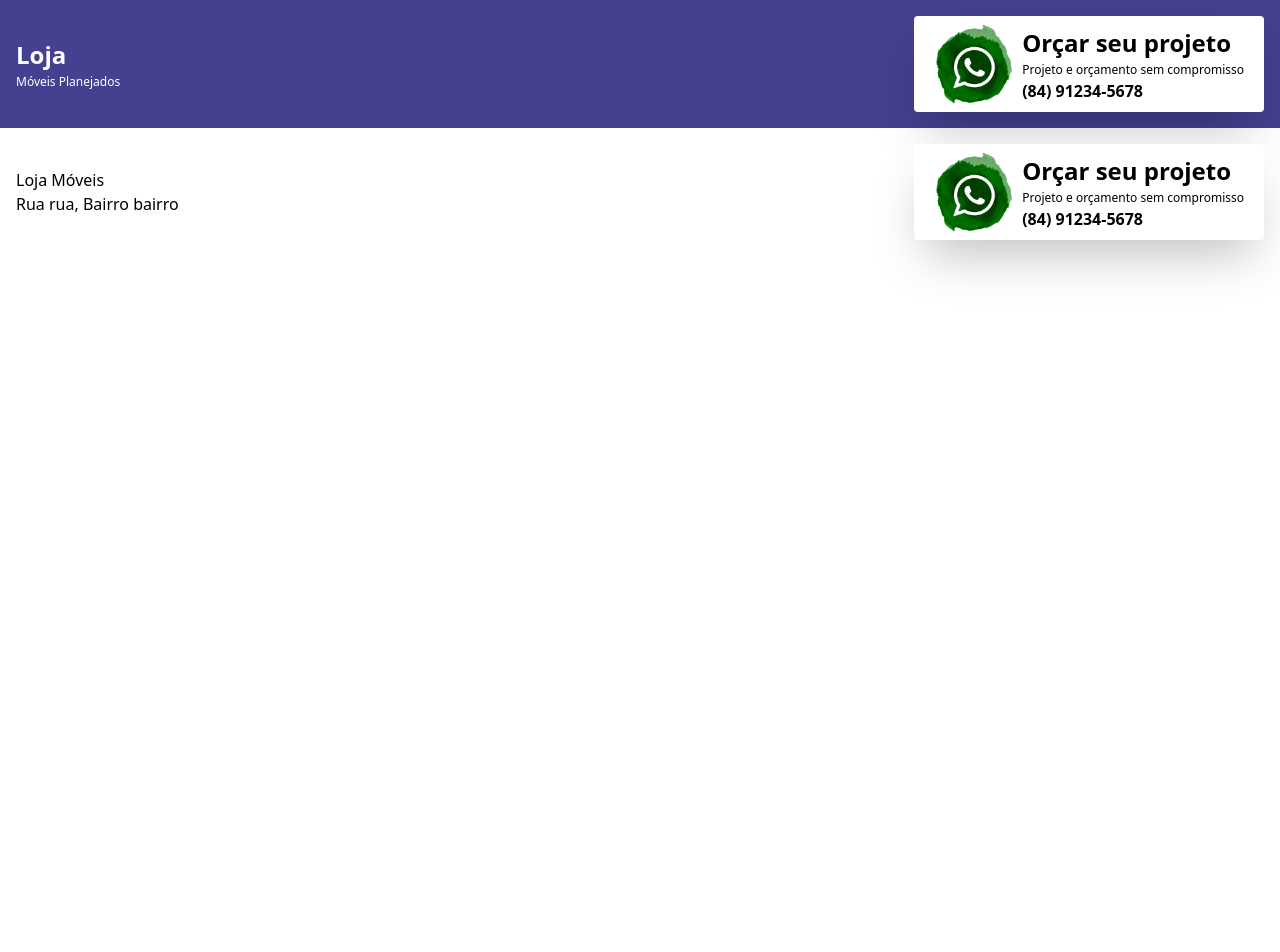
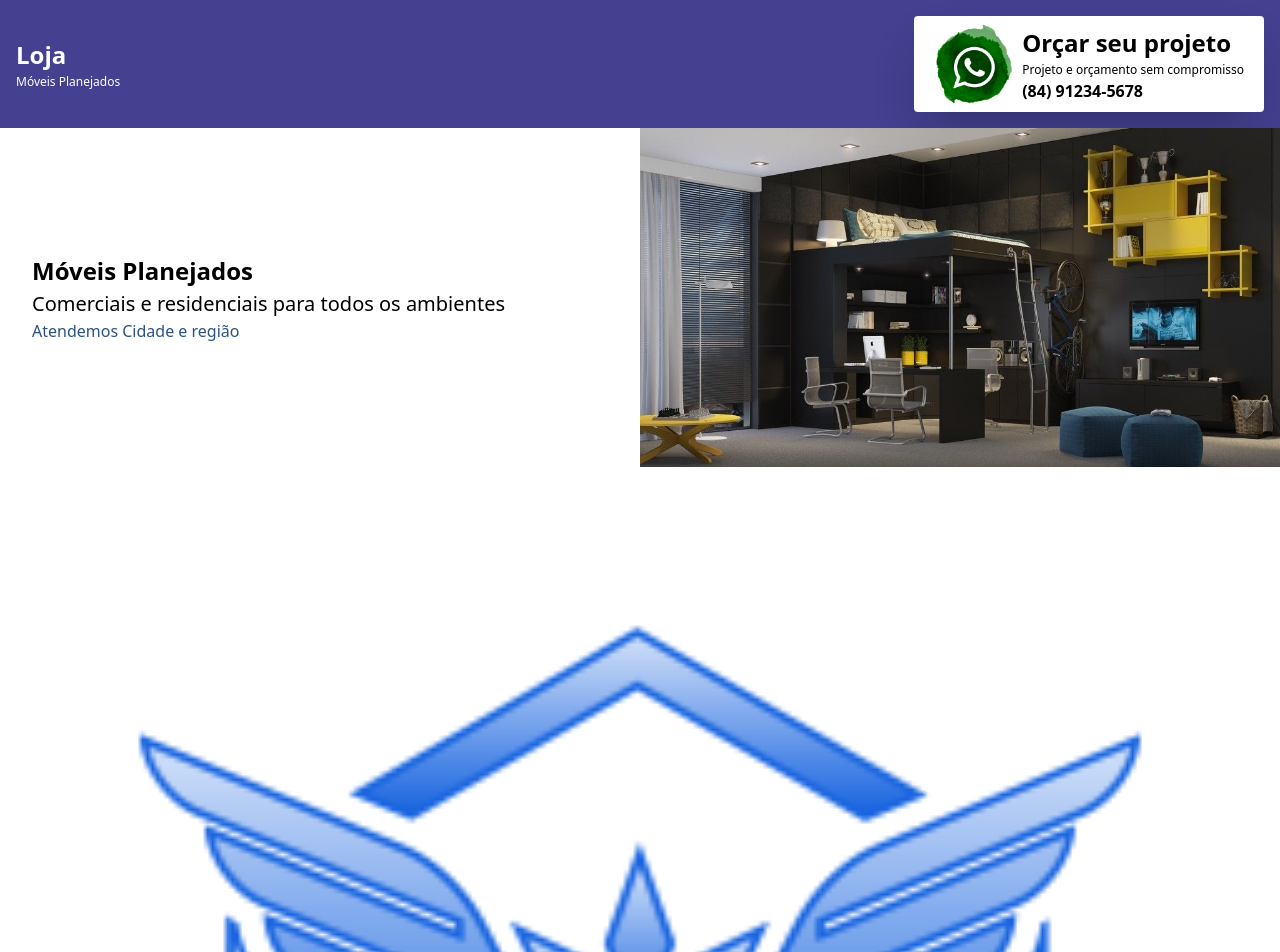
Before and after one commit to vinaud/Power-Site-Loja-de-Moveis, a Gatsby site: page / in a window 1280 px wide. Shown: the top 952 px of the page. Before the commit the page ends 800 px from the top, so only its background shows below. Built offline with nearby package versions, Linux system fonts and the light colour scheme; Gatsby itself is replaced by a stand-in of ours.

Commit message:
Hero e imagens do selo

```diff
--- a/src/pages/index.js
+++ b/src/pages/index.js
@@ -2,6 +2,8 @@ import React from 'react';
 import './styles.css';
 import BtnWhatsapp from '../components/BtnWhatsapp';
 import Logo from '../components/Logo';
+import img from '../assets/img.jpg'
+import selo from '../assets/selo.ico'
 
 const Header = ({ children }) => {
     return (
@@ -13,7 +15,7 @@ const Header = ({ children }) => {
 
 const Footer = () => {
     return (
-        <footer className = 'p-4 bg-gray-2800 sm:flex justify-between items-center' >
+        <footer className = 'p-4 bg-gray-200 sm:flex justify-between items-center' >
             <div>
               <h5>Loja Móveis</h5>
               <p>Rua rua, Bairro bairro</p>
@@ -25,7 +27,24 @@ const Footer = () => {
     )
 }
 
+
+const Hero = () => {
+    return(
+        <div className='flex flex-col items-center sm:flex-row sm: justify-between bg-fixed'  >
+              <div className='p-8'>
+                  <h2 className='font-bold text-2xl'>Móveis Planejados</h2>
+                  <p className='text-xl '>Comerciais e residenciais para todos os ambientes</p>
+                  <p className='text-blue-800'>Atendemos Cidade e região </p>
+              </div>
+              <img className='w-1/2' src ={img} alt='Móveis Planejados'/>
+          </div>
+    )
+
+}
+
+
 const Index = () => {
+    const selos = [1,2,3,4]
     return(
         <div>
           <Header>
@@ -34,7 +53,16 @@ const Index = () => {
                 <BtnWhatsapp/>
               </div>
           </Header>
-
+          <Hero/>
+          <div className='flex flex-col'>
+             {
+                 selos.map(() => {
+                     return(
+                         <img src={selo} alt="Selo"/>
+                     )
+                 })
+             }
+          </div>
           <Footer/>
         </div>
     )
```
Also changed, not shown: src/assets/img.jpg (added), src/assets/selo.ico (added).
